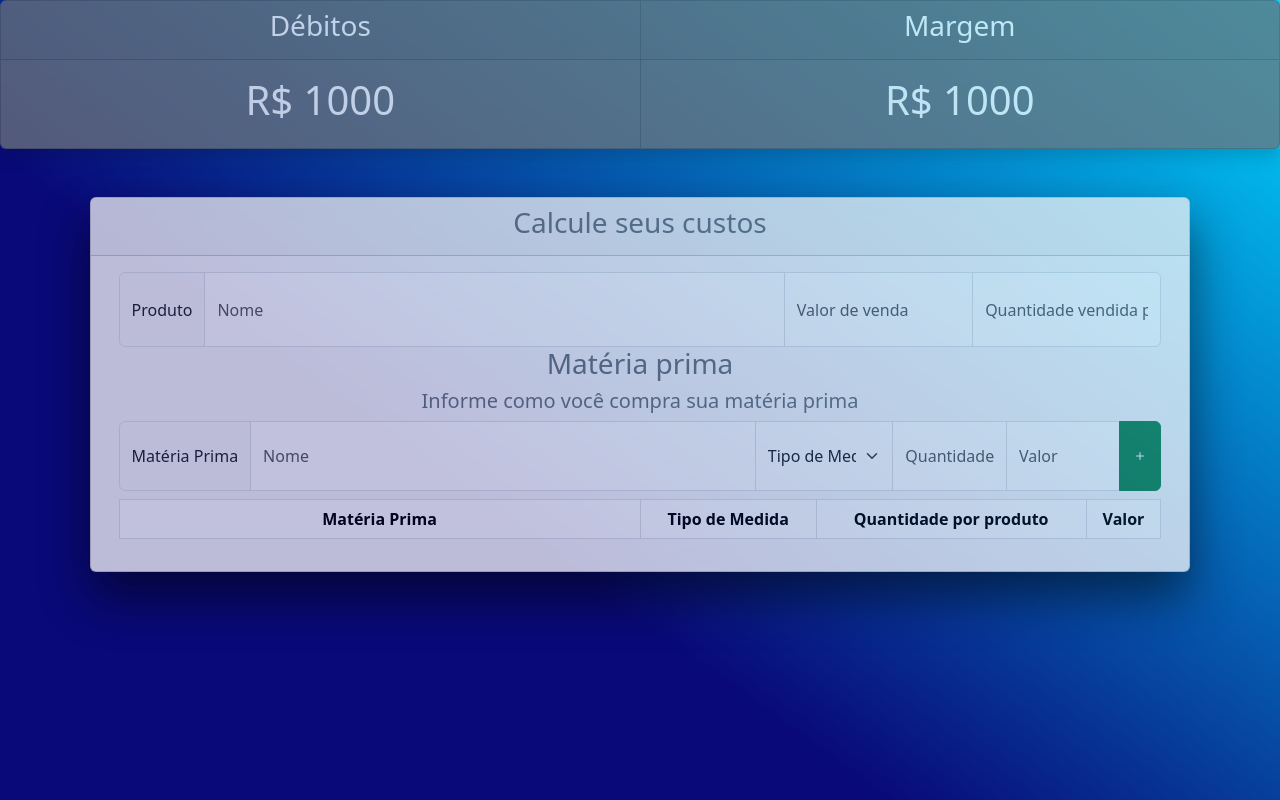
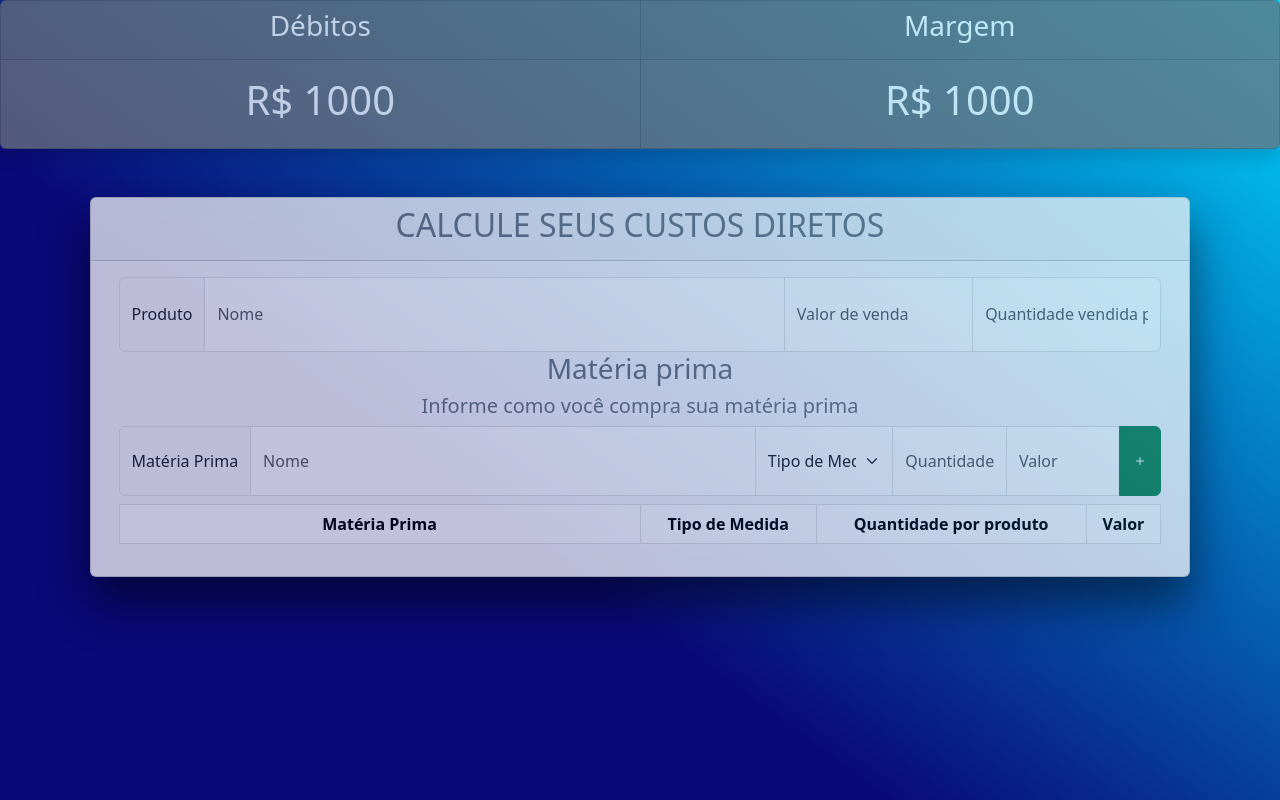
Before and after one commit to davidjeiel/calcula-custos, a React (Create React App) app: page / in a window 1280 px wide. Built offline with nearby package versions, Linux system fonts and the light colour scheme.

Commit message:
Acompanhamento de estado

```diff
--- a/src/pages/Lista.jsx
+++ b/src/pages/Lista.jsx
@@ -1,4 +1,4 @@
-import React from "react";
+import React, { useEffect } from "react";
 
 export function Lista({materiaPrima, setMateriaPrima})
 {
@@ -14,6 +14,7 @@ export function Lista({materiaPrima, setMateriaPrima})
             </thead>
             <tbody>
                 {
+                    useEffect(()=>{
                         materiaPrima.map((materia)=>{
                             <tr>
                                 <td  className="text-center" style={{ paddingTop: "1.2%" }}>{ materia.nome }</td>
@@ -24,6 +25,8 @@ export function Lista({materiaPrima, setMateriaPrima})
                                 </td>
                             </tr>
                         })
+
+                    },[materiaPrima])
                 }
             </tbody>
         </table>
--- a/src/pages/forms/MateriaPrima.jsx
+++ b/src/pages/forms/MateriaPrima.jsx
@@ -1,4 +1,5 @@
 import React, { useEffect, useState } from 'react';
+import { Lista } from '../Lista';
 
 export function MateriaPrima({materiaPrima, setMateriaPrima}) {
   const [nome, setNome] = useState('');
@@ -6,10 +7,36 @@ export function MateriaPrima({materiaPrima, setMateriaPrima}) {
   const [quantidade, setQuantidade] = useState('');
   const [valor, setValor] = useState('')
 
+  let lista;
+
   const handleCadastro = ()=>{
-    const newMateriaPrima = [...materiaPrima, { "nome": nome, "tipo": tipo, "quantidade": quantidade, "valor": valor }];
+    const newMateriaPrima = [
+      ...materiaPrima,
+      {
+        "nome": nome,
+        "tipo": tipo,
+        "quantidade": quantidade,
+        "valor": valor
+      }
+    ];
     setMateriaPrima( newMateriaPrima ) ;
+    console.debug(materiaPrima);
   }
+
+  useEffect(()=>{
+    lista = materiaPrima.map((materia)=>{
+      return(
+        <tr>
+            <td  className="text-center" style={{ paddingTop: "1.2%" }}>{ materia.nome }</td>
+            <td  className="text-center" style={{ paddingTop: "1.2%" }}>{ materia.tipo }</td>
+            <td  className="text-center" style={{ paddingTop: "1.2%" }}>{ materia.quantidade }</td>
+            <td  className="text-center">
+                <input className="form-control" value={ materia.valor }/>
+            </td>
+        </tr>
+      )
+    })
+},[materiaPrima])
 
   return (
     <>
@@ -60,6 +87,21 @@ export function MateriaPrima({materiaPrima, setMateriaPrima}) {
           </svg>
         </a>
       </div>
+      <table className="table table-bordered table-striped table-hover mt-2">
+            <thead>
+                <tr className="text-center active">
+                    <th style={{ width: "50%" }}>Matéria Prima</th>
+                    <th>Tipo de Medida</th>
+                    <th>Quantidade por produto</th>
+                    <th>Valor</th>
+                </tr>
+            </thead>
+            <tbody>
+                {
+                    lista
+                }
+            </tbody>
+        </table>
     </>
   );
 }
--- a/src/pages/panel.jsx
+++ b/src/pages/panel.jsx
@@ -6,7 +6,6 @@ import {
 import 'bootstrap/dist/css/bootstrap.min.css';
 
 import { Header } from './header';
-import { Lista } from './Lista';
 import { Produto } from './forms/Produto';
 import { MateriaPrima } from './forms/MateriaPrima';
 
@@ -24,7 +23,7 @@ export function Panel(params)
       <Header />
       <Card className="blur-card bg-light opacity-75 text-secondary text-center mt-5">
         <Card.Header>
-          <h3 className="card-title">Calcule seus custos</h3>
+          <h2 className="card-title text-uppercase">Calcule seus custos diretos</h2>
         </Card.Header>
         <Card.Body>
           <Container>
@@ -36,10 +35,6 @@ export function Panel(params)
               materiaPrima={materiaPrima}
               setMateriaPrima={setMateriaPrima}
             />
-            <Lista
-               materiaPrima={materiaPrima}
-               setMateriaPrima={setMateriaPrima}
-            />
           </Container>
         </Card.Body>
       </Card>
```
Also changed, not shown: 1 other file (tests, documents, lock files or other folders). Lines whose indentation alone changed are shown as unchanged.
